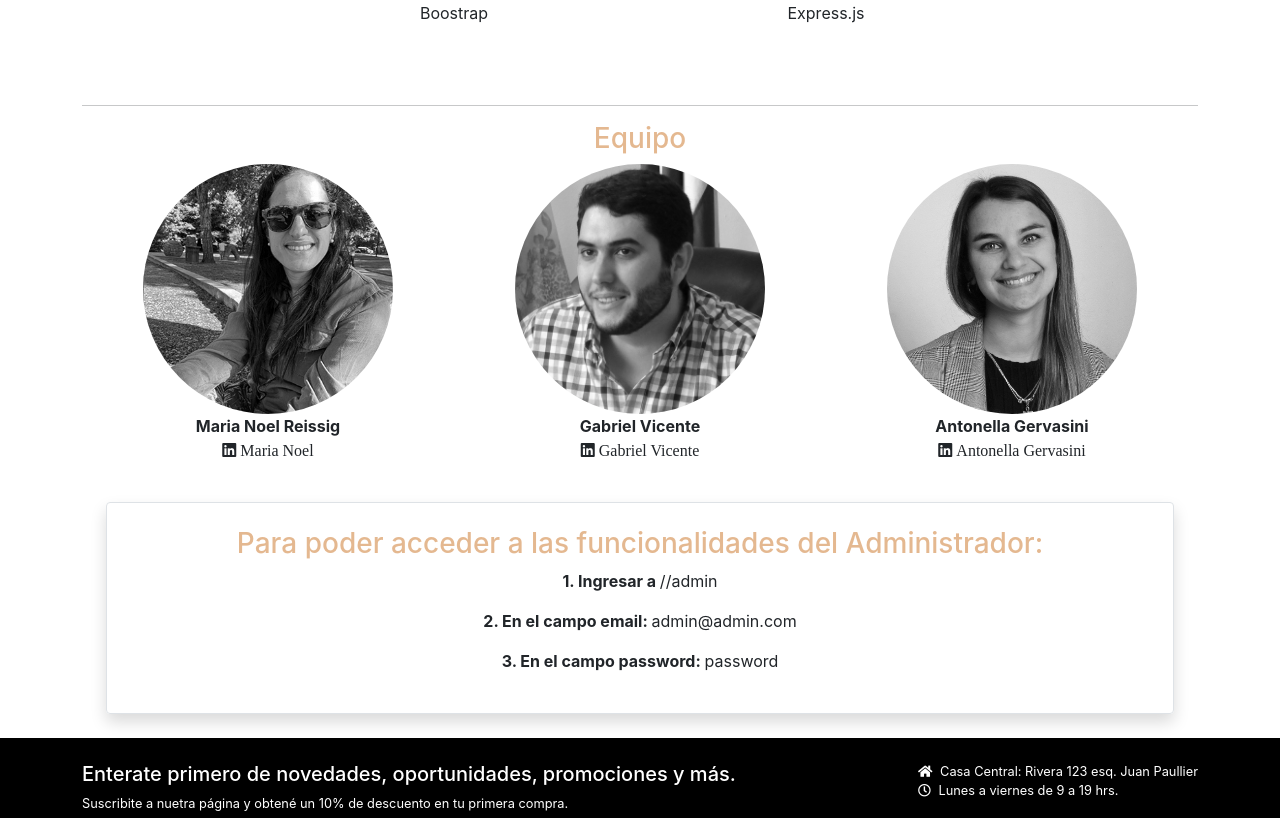
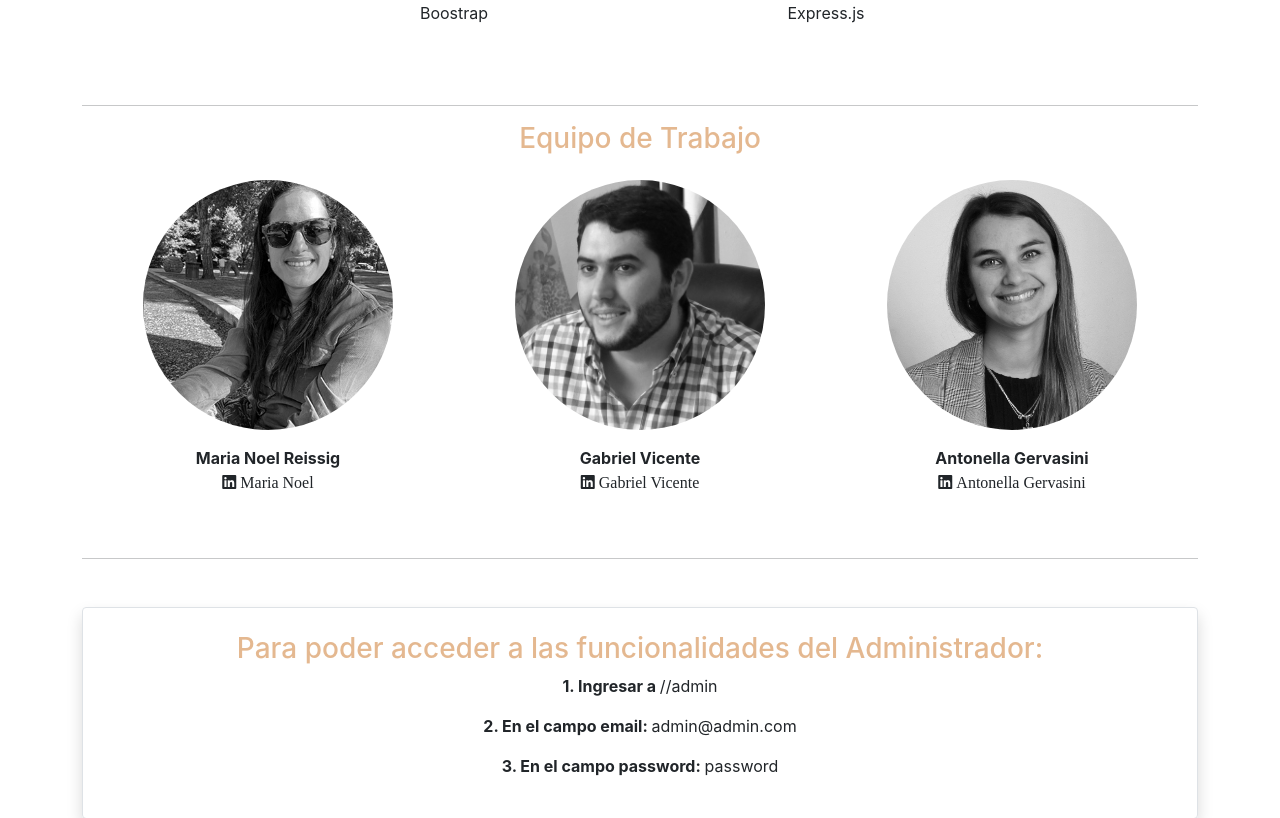
Before and after one commit to noelreissig/ecommerce-front, a React (Create React App) app: page /sobre-nosotros in a window 1280 px wide. Shown: the part 1166-1984 px from the top of the page. Built offline with nearby package versions, Linux system fonts and the light colour scheme; no server answers; a web font is replaced by a local one.

Commit message:
Update AboutUs.jsx

```diff
--- a/src/components/pages/AboutUs/AboutUs.jsx
+++ b/src/components/pages/AboutUs/AboutUs.jsx
@@ -81,12 +81,14 @@ function AboutUs() {
         </div>
         <hr />
         <div>
-          <h3 className={`${aboutUsStyles.title} text-center`}>Equipo</h3>
+          <h3 className={`${aboutUsStyles.title} text-center mb-4`}>
+            Equipo de Trabajo
+          </h3>
           <div className="row">
             <div className="d-flex justify-content-around">
               <div className="col-md-3 text-center">
                 <img
-                  className={`${aboutUsStyles.imgProfile} img-fluid`}
+                  className={`${aboutUsStyles.imgProfile} img-fluid mb-3 `}
                   src="../../img/aboutUs/Maria_Noel.png"
                   alt="María Noel_2"
                 />
@@ -100,7 +102,7 @@ function AboutUs() {
               </div>
               <div className="col-md-3 text-center">
                 <img
-                  className={`${aboutUsStyles.imgProfile} img-fluid`}
+                  className={`${aboutUsStyles.imgProfile} img-fluid mb-3`}
                   src="../../img/aboutUs/Gabriel.png"
                   alt="Gabriel"
                 />
@@ -114,7 +116,7 @@ function AboutUs() {
               </div>
               <div className="col-md-3 text-center">
                 <img
-                  className={`${aboutUsStyles.imgProfile} img-fluid`}
+                  className={`${aboutUsStyles.imgProfile} img-fluid mb-3`}
                   src="../../img/aboutUs/Antonella_2.jpg"
                   alt="Antonella"
                 />
@@ -129,8 +131,9 @@ function AboutUs() {
             </div>
           </div>
         </div>
+        <hr className="my-5" />
 
-        <div className="border shadow p-4 m-4 rounded">
+        <div className="border shadow p-4 my-5 rounded">
           <h3 className={`${aboutUsStyles.title} text-center`}>
             Para poder acceder a las funcionalidades del Administrador:{" "}
           </h3>
```
